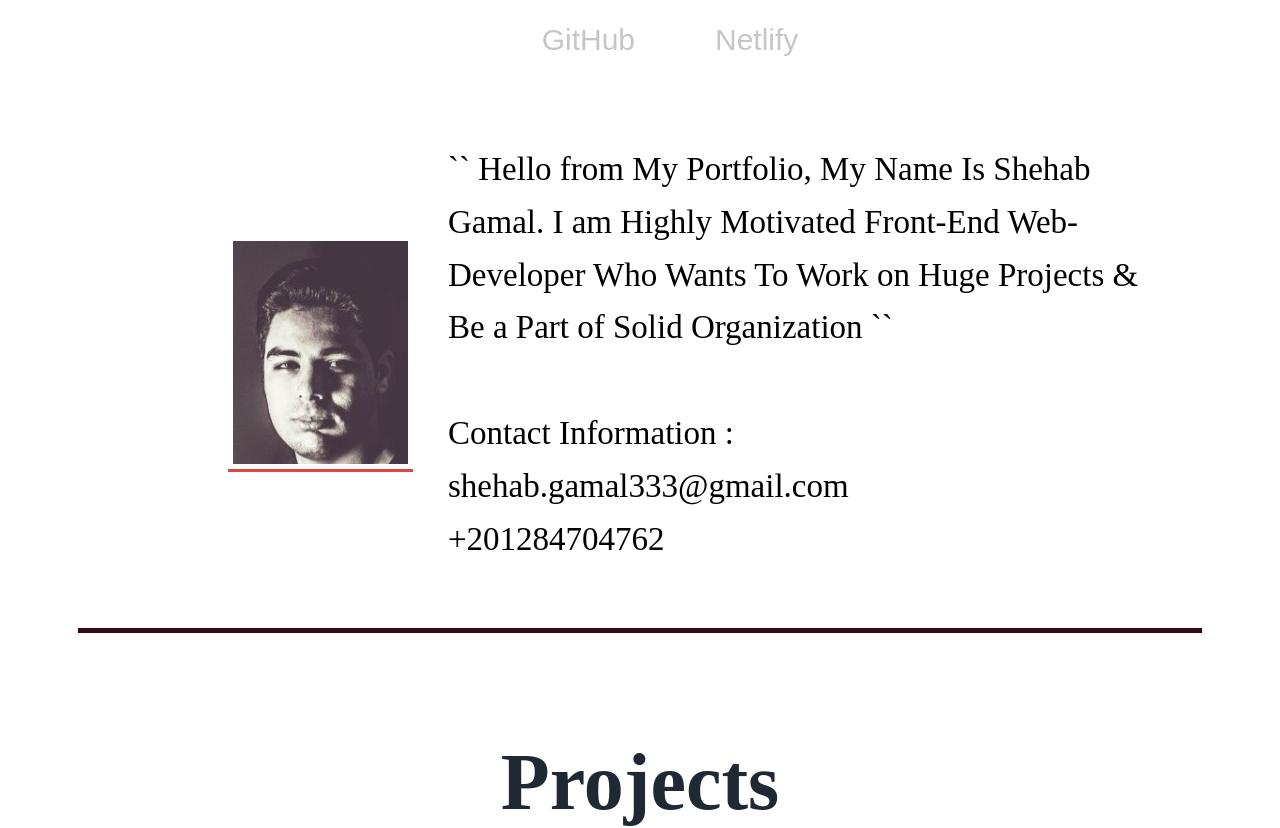
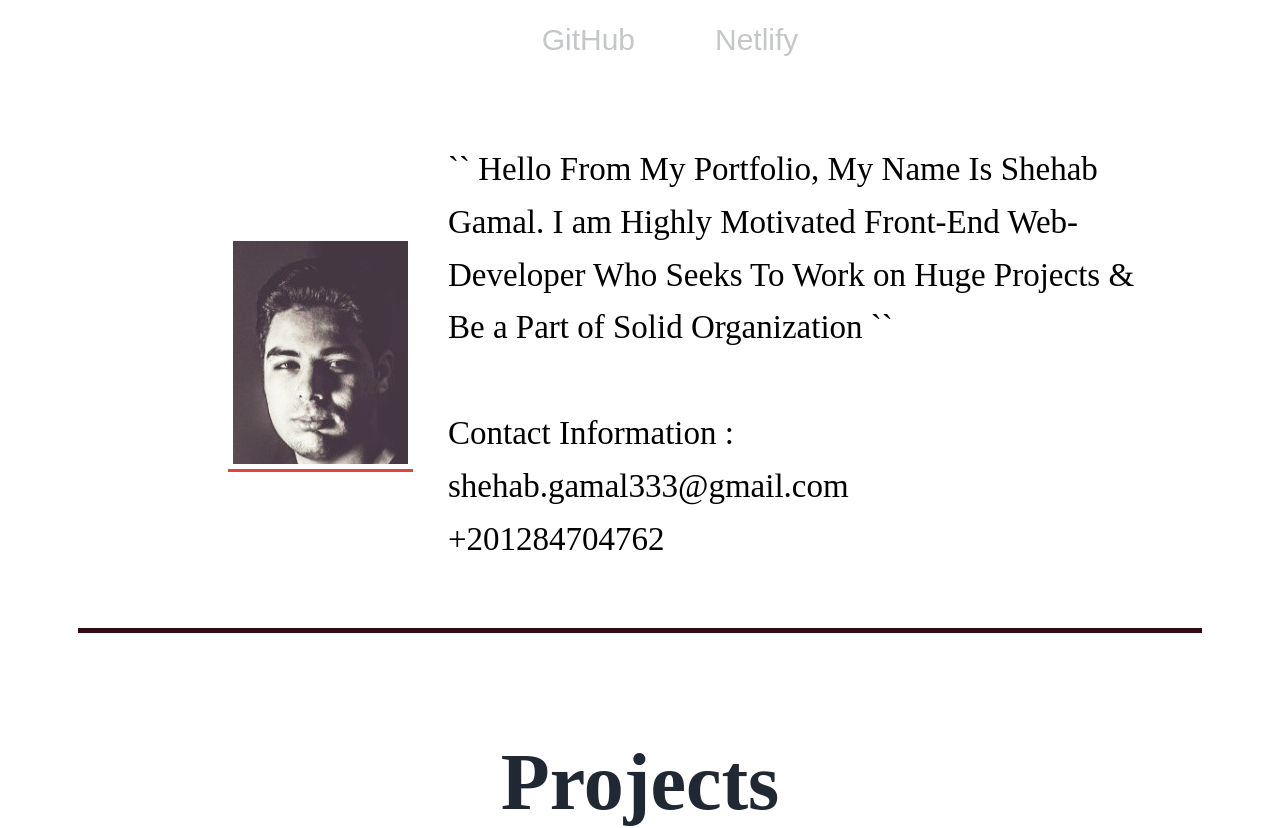
Before and after one commit to ShehabGamal/Personal-Portfolio, a React (Create React App) app: page / in a window 1280 px wide. Shown: the top 828 px of the page. Built offline with nearby package versions, Linux system fonts and the light colour scheme.

Commit message:
Fixing Typos in the Content

```diff
--- a/src/Components/About/About.js
+++ b/src/Components/About/About.js
@@ -44,8 +44,8 @@ const About = () => {
     <BasicDiv id="About">
       <Image src={img} alt="" />
       <Intro>
-        `` Hello from My Portfolio, My Name Is Shehab Gamal. I am Highly
-        Motivated Front-End Web-Developer Who Wants To Work on Huge Projects &
+        `` Hello From My Portfolio, My Name Is Shehab Gamal. I am Highly
+        Motivated Front-End Web-Developer Who Seeks To Work on Huge Projects &
         Be a Part of Solid Organization ``
         <br />
         <br />
--- a/src/Components/Cards/Cards.js
+++ b/src/Components/Cards/Cards.js
@@ -80,7 +80,7 @@ const Cards = () => {
           <FlipCardBack>
             <Span>
               Simple To Do List to Handle <br />
-              Busy Day Work Pressure
+              Busy Day Work Flow
               <br />
               <br />
               <br />
@@ -107,7 +107,7 @@ const Cards = () => {
           </FlipCardFront>
           <FlipCardBack>
             <Span>
-              Explore The Your Pokemon
+              Explore Your Pokemon
               <br />
               Enter Your Pokemon Name & Reveal It's Status
               <br />
@@ -135,8 +135,8 @@ const Cards = () => {
           </FlipCardFront>
           <FlipCardBack>
             <Span>
-              The Weather App Allows Users To Inquire About Temprature For Any
-              City
+              The Weather App Allows Users To Inquire About Temprature
+              World-Wide
               <br />
               <br />
               <ExternalLink
```
